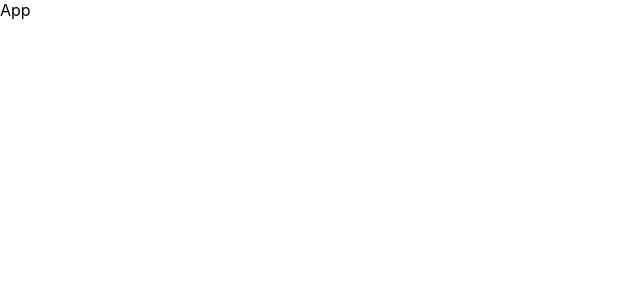
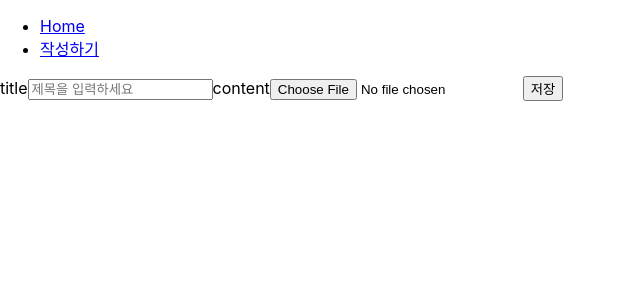
Before and after one commit to SimpleAdminPage/admin-page-front, a React (Create React App) app: page /create in a window 1280 px wide. Shown: the top 300 px of the page, without its empty margins (0-640 px from the left). Built offline with nearby package versions, Linux system fonts and the light colour scheme.

Commit message:
Make a NoticeList fetched server data

```diff
--- a/package.json
+++ b/package.json
@@ -2,6 +2,7 @@
   "name": "admin-page-front",
   "version": "0.1.0",
   "private": true,
+  "proxy": "http://localhost:8000",
   "dependencies": {
     "@testing-library/jest-dom": "^5.16.5",
     "@testing-library/react": "^13.4.0",
@@ -10,8 +11,10 @@
     "@types/node": "^16.18.3",
     "@types/react": "^18.0.25",
     "@types/react-dom": "^18.0.9",
+    "axios": "^1.2.0",
     "react": "^18.2.0",
     "react-dom": "^18.2.0",
+    "react-query": "^3.39.2",
     "react-router-dom": "^6.4.3",
     "react-scripts": "5.0.1",
     "typescript": "^4.9.3",
--- a/src/App.tsx
+++ b/src/App.tsx
@@ -1,7 +1,29 @@
 import React from "react";
+import { Route, Routes, Link } from "react-router-dom";
+import Home from "./pages/Notice/Home";
+import NoticeCreate from "./pages/Notice/NoticeCreate";
+import NoticeDetail from "./pages/Notice/NoticeDetail";
 
 const App = () => {
-  return <div>App</div>;
+  return (
+    <div>
+      <nav>
+        <ul>
+          <li>
+            <Link to={"/"}>Home</Link>
+          </li>
+          <li>
+            <Link to={"create"}>작성하기</Link>
+          </li>
+        </ul>
+      </nav>
+      <Routes>
+        <Route path="/" element={<Home />}></Route>
+        <Route path="create" element={<NoticeCreate />}></Route>
+        <Route path="detail" element={<NoticeDetail />}></Route>
+      </Routes>
+    </div>
+  );
 };
 
 export default App;
--- /dev/null
+++ b/src/hooks/useNotices.tsx
@@ -0,0 +1,8 @@
+import { useQuery } from "react-query";
+import axios from "axios";
+
+const useNotices = () => {
+  return useQuery("notices", () => axios.get("/api/notices/").then((res) => res.data));
+};
+
+export { useNotices };
--- a/src/index.tsx
+++ b/src/index.tsx
@@ -1,15 +1,21 @@
-import React from 'react';
-import ReactDOM from 'react-dom/client';
-import './index.css';
-import App from './App';
-import reportWebVitals from './reportWebVitals';
+import React from "react";
+import ReactDOM from "react-dom/client";
+import "./index.css";
+import App from "./App";
+import reportWebVitals from "./reportWebVitals";
+import { BrowserRouter } from "react-router-dom";
+import { QueryClient, QueryClientProvider } from "react-query";
 
-const root = ReactDOM.createRoot(
-  document.getElementById('root') as HTMLElement
-);
+const queryClient = new QueryClient();
+const root = ReactDOM.createRoot(document.getElementById("root") as HTMLElement);
+
 root.render(
   <React.StrictMode>
-    <App />
+    <QueryClientProvider client={queryClient}>
+      <BrowserRouter>
+        <App />
+      </BrowserRouter>
+    </QueryClientProvider>
   </React.StrictMode>
 );
 
--- /dev/null
+++ b/src/pages/Notice/Components/NoticeItem.tsx
@@ -0,0 +1,17 @@
+import React from "react";
+import { NoticeType } from "../types";
+
+interface NoticeProps {
+  notice: NoticeType;
+}
+
+const NoticeListItem = ({ notice }: NoticeProps) => {
+  return (
+    <div>
+      <p>{notice.title}</p>
+      <p>{notice.createdTime}</p>
+    </div>
+  );
+};
+
+export default NoticeListItem;
--- /dev/null
+++ b/src/pages/Notice/Components/NoticeList.tsx
@@ -0,0 +1,32 @@
+import React from "react";
+import { useNotices } from "../../../hooks/useNotices";
+import { NoticeType } from "../types";
+import NoticeListItem from "./NoticeItem";
+
+const NoticeList = () => {
+  const { data, isError, isLoading } = useNotices();
+
+  if (isLoading)
+    return (
+      <div>
+        <h1>로딩 중...</h1>
+      </div>
+    );
+
+  if (isError)
+    return (
+      <div>
+        <h1>error 발생...</h1>
+      </div>
+    );
+
+  return (
+    <div>
+      {data.map((item: NoticeType) => (
+        <NoticeListItem notice={item} key={item.id}></NoticeListItem>
+      ))}
+    </div>
+  );
+};
+
+export default NoticeList;
--- /dev/null
+++ b/src/pages/Notice/Home.tsx
@@ -0,0 +1,12 @@
+import React from "react";
+import NoticeList from "./Components/NoticeList";
+
+const Home = () => {
+  return (
+    <div>
+      <NoticeList></NoticeList>
+    </div>
+  );
+};
+
+export default Home;
--- /dev/null
+++ b/src/pages/Notice/NoticeCreate.tsx
@@ -0,0 +1,20 @@
+import React, { useState } from "react";
+
+const NoticeCreate = () => {
+  const [title, setTitle] = useState("");
+  const [content, setContent] = useState();
+
+  return (
+    <div>
+      <form>
+        <label htmlFor="title">title</label>
+        <input type="text" name="title" placeholder="제목을 입력하세요" value={title}></input>
+        <label htmlFor="content">content</label>
+        <input type="file" name="content" value={content}></input>
+        <button type="submit">저장</button>
+      </form>
+    </div>
+  );
+};
+
+export default NoticeCreate;
--- /dev/null
+++ b/src/pages/Notice/types.ts
@@ -0,0 +1,7 @@
+export interface NoticeType {
+  id: string;
+  title: string;
+  content: File;
+  createdTime: number;
+  updatedTime: number;
+}
```
Also changed, not shown: 1 other file (tests, documents, lock files or other folders).
